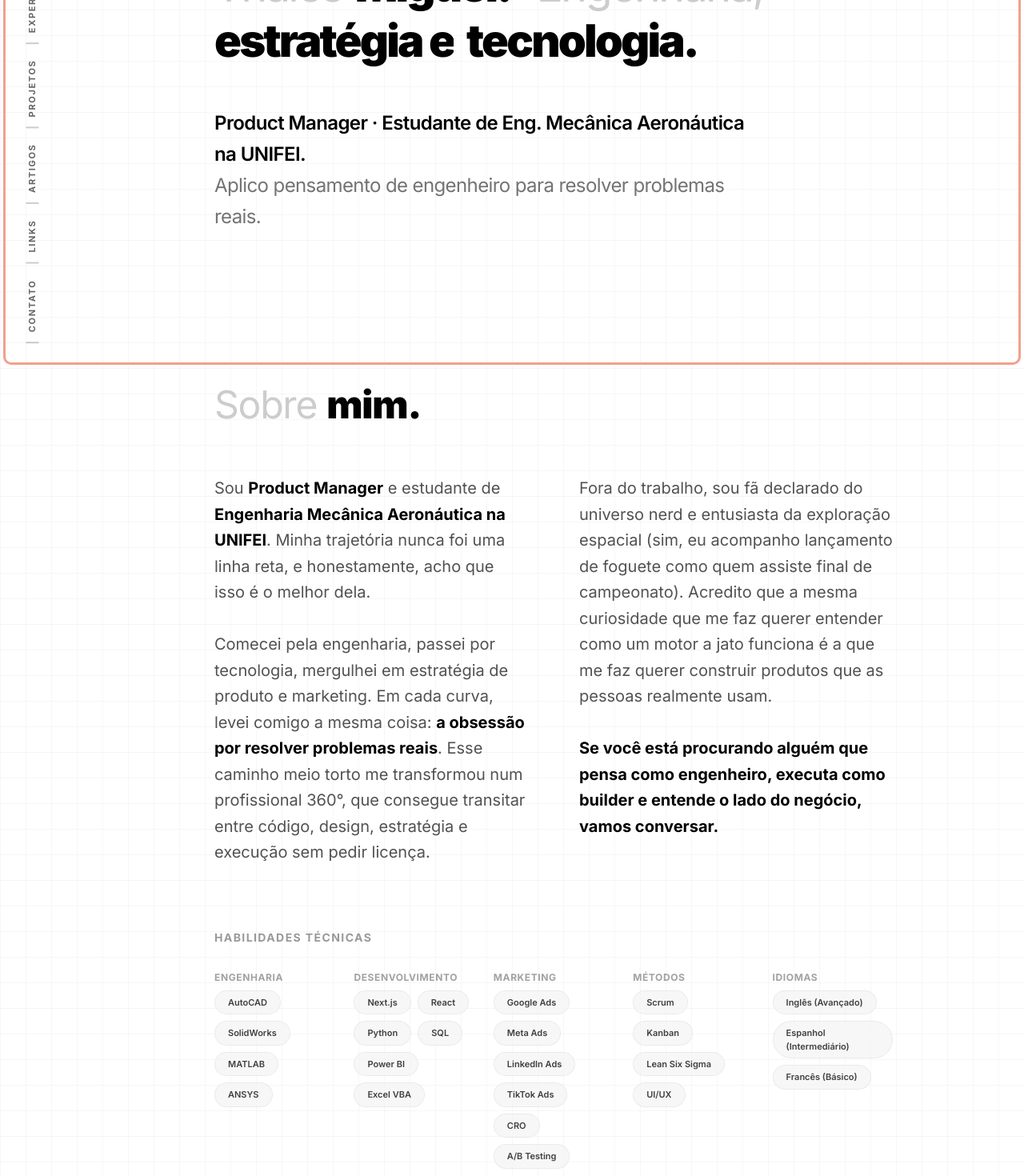
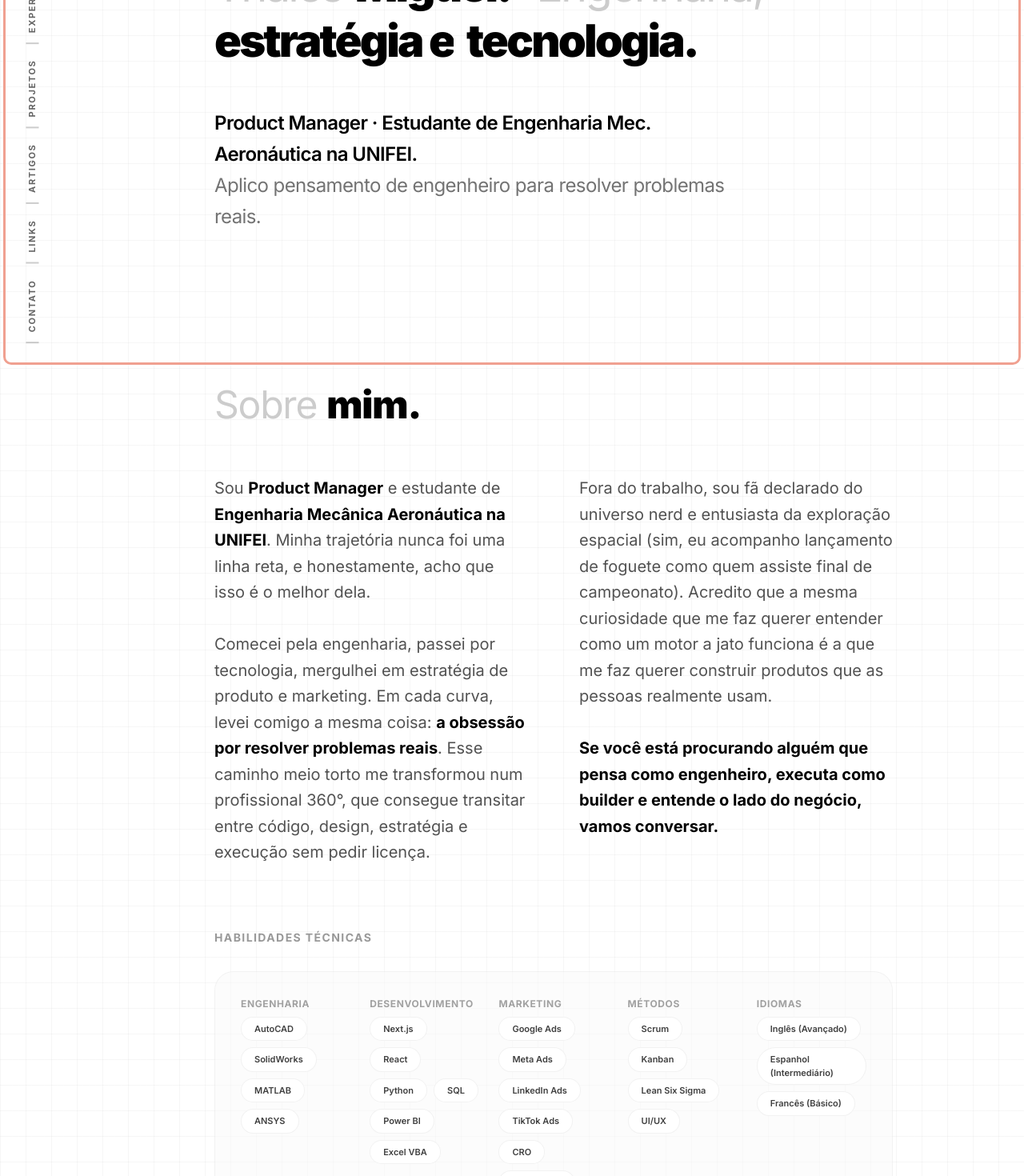
Before and after one commit to Rodriguestmo/portifolio, a Next.js app: page / in a window 1280 px wide. Shown: the part 340-1810 px from the top of the page at 80% size. Built offline with nearby package versions, Linux system fonts and the light colour scheme.

Commit message:
feat: spotlight on skills, fix subtitle, fix hooks

```diff
--- a/app/components/home/HomeClient.tsx
+++ b/app/components/home/HomeClient.tsx
@@ -3,6 +3,7 @@
 import Image from "next/image";
 import Link from "next/link";
 import { motion, useScroll, useTransform } from "framer-motion";
+import { useRef, useState, useCallback } from "react";
 import FrameBorder from "../FrameBorder";
 import CustomCursor from "../CustomCursor";
 import SmoothScroll from "../SmoothScroll";
@@ -41,6 +42,14 @@ export default function HomeClient() {
 
   const { lang } = useLanguage();
   const isEn = lang === "en";
+
+  // Spotlight state for skills section
+  const skillsRef = useRef<HTMLDivElement>(null);
+  const [spot, setSpot] = useState({ x: 0, y: 0, visible: false });
+  const handleSkillsMove = useCallback((e: React.MouseEvent<HTMLDivElement>) => {
+    const rect = e.currentTarget.getBoundingClientRect();
+    setSpot({ x: e.clientX - rect.left, y: e.clientY - rect.top, visible: true });
+  }, []);
 
   // ─── Experience Data (from ALL CVs)
   const experience = [
@@ -219,7 +228,7 @@ export default function HomeClient() {
               {isEn ? (
                 <><strong className="text-black font-semibold">Product Manager · Aeronautical Mechanical Engineering Student at UNIFEI.</strong><br />I apply an engineer&apos;s mindset to solve real problems.</>
               ) : (
-                <><strong className="text-black font-semibold">Product Manager · Estudante de Eng. Mecânica Aeronáutica na UNIFEI.</strong><br />Aplico pensamento de engenheiro para resolver problemas reais.</>
+                <><strong className="text-black font-semibold">Product Manager · Estudante de Engenharia Mec. Aeronáutica na UNIFEI.</strong><br />Aplico pensamento de engenheiro para resolver problemas reais.</>
               )}
             </motion.p>
 
@@ -276,13 +285,25 @@ export default function HomeClient() {
               className="mt-20"
             >
               <h3 className="text-sm uppercase tracking-widest font-bold mb-8 text-black/40">{isEn ? "Technical Skills" : "Habilidades Técnicas"}</h3>
-              <div className="grid sm:grid-cols-2 md:grid-cols-3 lg:grid-cols-5 gap-6">
+              <div
+                ref={skillsRef}
+                onMouseMove={handleSkillsMove}
+                onMouseLeave={() => setSpot(s => ({ ...s, visible: false }))}
+                className="relative grid sm:grid-cols-2 md:grid-cols-3 lg:grid-cols-5 gap-6 p-8 rounded-[24px] border border-black/[0.04] bg-neutral-50/50 overflow-hidden"
+              >
+                <div
+                  className="pointer-events-none absolute -inset-px transition-opacity duration-300"
+                  style={{
+                    opacity: spot.visible ? 1 : 0,
+                    background: `radial-gradient(300px circle at ${spot.x}px ${spot.y}px, rgba(0,0,0,0.04) 0%, transparent 70%)`,
+                  }}
+                />
                 {skills.map((s) => (
-                  <div key={s.category}>
+                  <div key={s.category} className="relative z-10">
                     <span className="text-xs font-bold uppercase tracking-wider text-neutral-400 block mb-2">{s.category}</span>
                     <div className="flex flex-wrap gap-2">
                       {s.items.map((item) => (
-                        <span key={item} className="px-4 py-1.5 bg-neutral-100/80 border border-black/5 text-neutral-700 rounded-full text-[11px] font-semibold">{item}</span>
+                        <span key={item} className="px-4 py-1.5 bg-white border border-black/5 text-neutral-700 rounded-full text-[11px] font-semibold">{item}</span>
                       ))}
                     </div>
                   </div>
```
